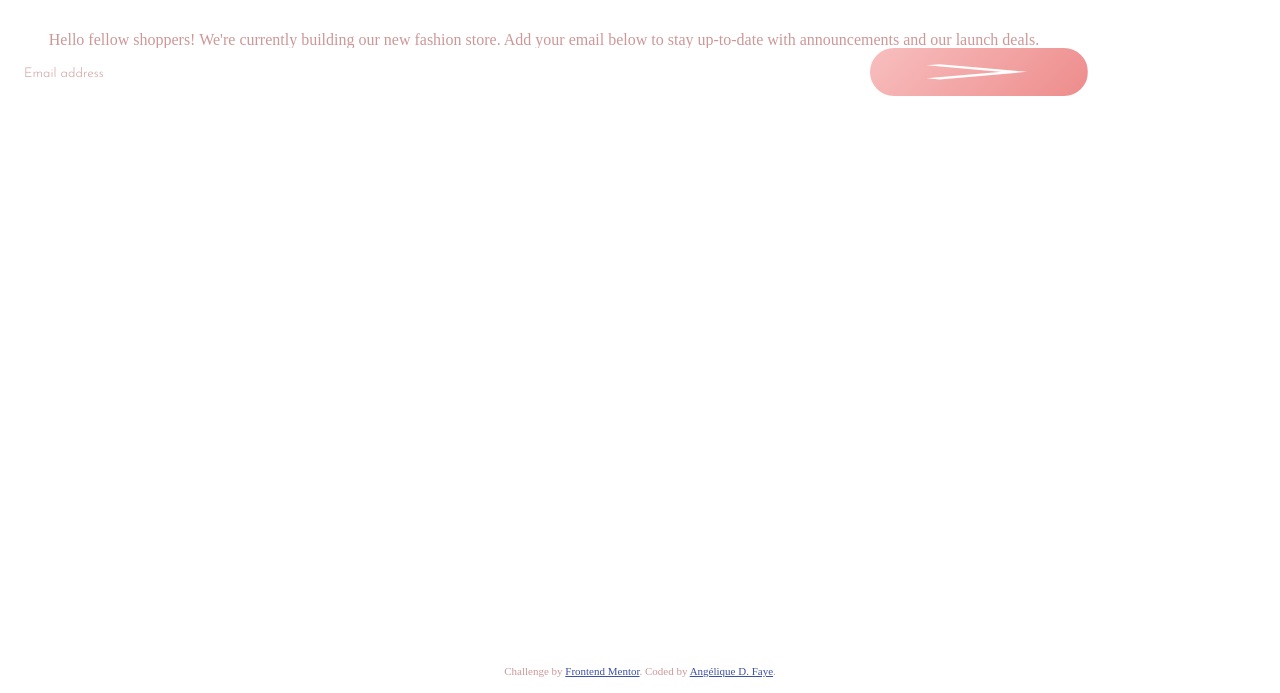
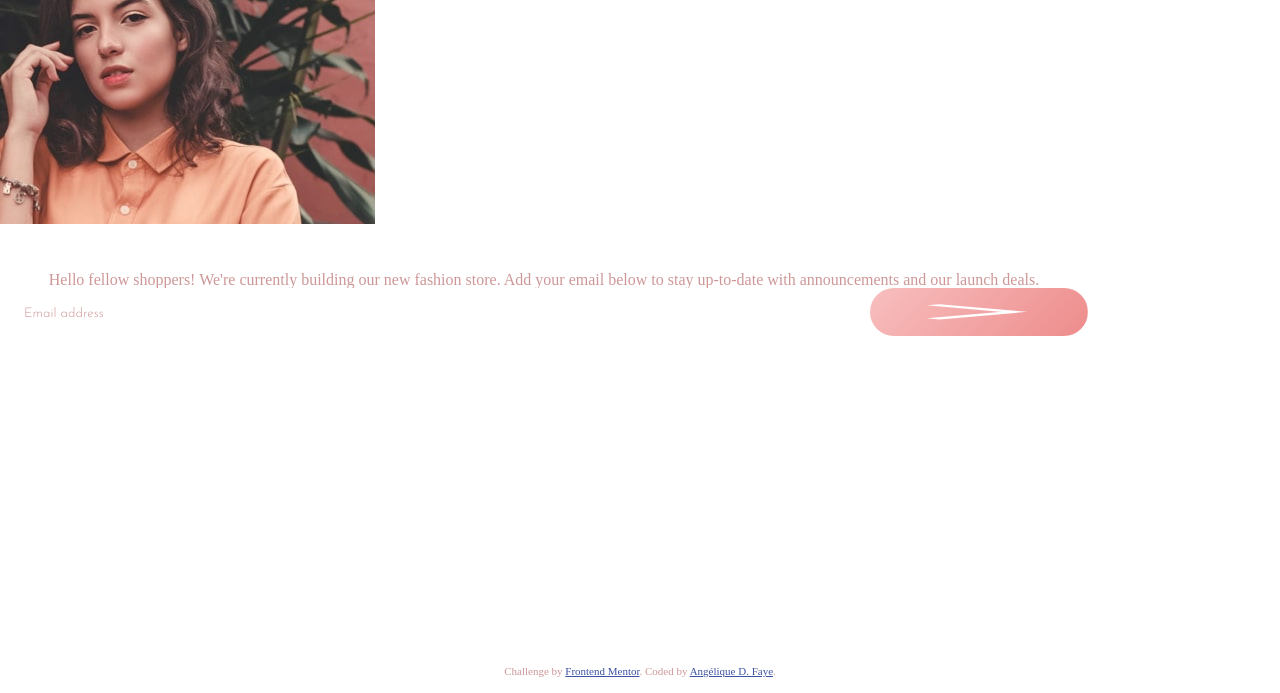
Before and after one commit to AngeliqueDF/base-apparel-coming-soon-section, a website built with Vite: page index.html in a window 1280 px wide. Shown: the part 107-800 px from the top of the page. Built offline with nearby package versions, Linux system fonts and the light colour scheme.

Commit message:
Add background image to replace `picture`

```diff
--- a/src/css/style.css
+++ b/src/css/style.css
@@ -52,6 +52,11 @@ form {
 /* Copy */
 .picture {
 	margin-block-end: 3rem;
+	background-image: url("./../images/hero-mobile.jpg");
+	background-repeat: no-repeat;
+	background-size: auto;
+	width: 100%;
+	height: 30vh;
 }
 
 .copy-headline,
```
